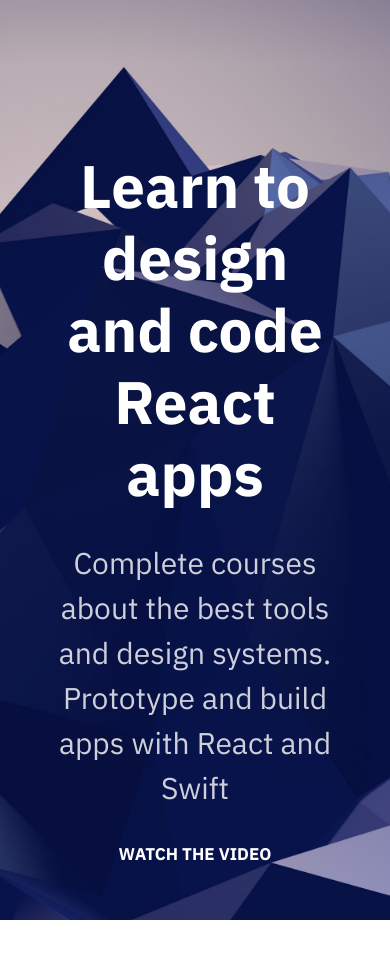
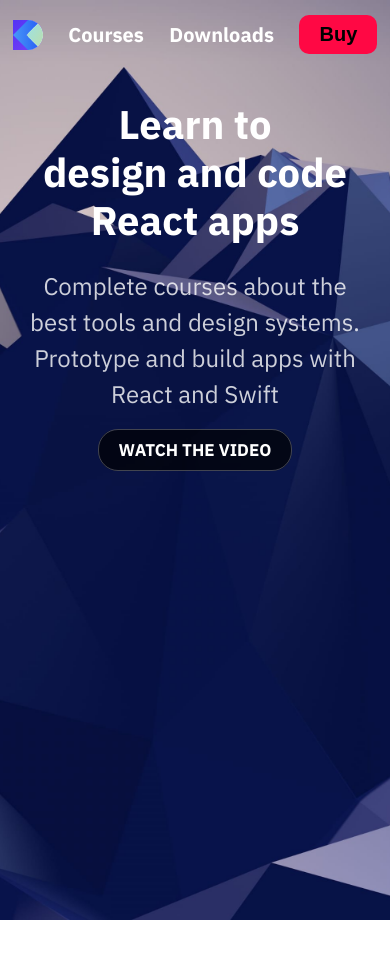
Before and after one commit to bitcreative-studios/react-for-designers, a Gatsby site: page / in a window 390 px wide. After the commit the page ends 920 px from the top, so only its background shows below. Built offline with nearby package versions, Linux system fonts and the light colour scheme; Gatsby itself is replaced by a stand-in of ours.

Commit message:
feat: adds header component and simple responsive design

```diff
--- a/gatsby-config.js
+++ b/gatsby-config.js
@@ -3,6 +3,7 @@
 module.exports = {
   siteMetadata: {
     title: 'react-for-designers',
+    description: 'A really cool site designed by Meng from Design+Code',
   },
   plugins: [],
 }
--- a/package.json
+++ b/package.json
@@ -19,12 +19,14 @@
     "gatsby": "^2.31.1",
     "prettier": "^2.2.1",
     "react": "^16.13.1",
-    "react-dom": "^16.13.1"
+    "react-dom": "^16.13.1",
+    "react-helmet": "^6.1.0"
   },
   "devDependencies": {
     "cz-conventional-changelog": "^3.3.0",
     "dotenv": "^8.2.0",
     "esm": "^3.2.25",
+    "prop-types": "^15.7.2",
     "write": "^2.0.0"
   },
   "config": {
--- /dev/null
+++ b/src/components/Header.css
@@ -0,0 +1,45 @@
+.Header {
+  position: fixed;
+  width: 100%;
+  padding: 50px 0;
+  z-index: 100;
+}
+
+.HeaderGroup {
+  max-width: 800px;
+  margin: 0 auto;
+  display: grid;
+  grid-template-columns: repeat(5, auto);
+  align-items: center;
+  justify-items: center;
+}
+
+.Header a {
+  color: #fff;
+  font-weight: 700;
+}
+
+.Header button {
+  padding: 8px 20px;
+  font-size: 20px;
+  background: #ff0844;
+  border: none;
+  font-weight: 700;
+  border-radius: 10px;
+  outline: none;
+  cursor: pointer;
+}
+
+@media (max-width: 640px) {
+  .Header {
+    padding: 15px 0;
+  }
+
+  .HeaderGroup {
+    grid-template-columns: repeat(4, auto);
+  }
+
+  .Header a:nth-child(4) {
+    display: none;
+  }
+}
--- /dev/null
+++ b/src/components/header.js
@@ -0,0 +1,27 @@
+import React from 'react'
+import { Link } from 'gatsby'
+import logo from '../images/logo-designcode.svg'
+import './Header.css'
+
+const Header = () => {
+  return (
+    <div className="Header">
+      <div className="HeaderGroup">
+        {/** the style property here helps force the img element to align
+          with the other header elements
+         */}
+        <Link to="/" style={{ display: 'inline-flex' }}>
+          <img src={logo} width="30" alt="" />
+        </Link>
+        <Link to="/courses">Courses</Link>
+        <Link to="/courses">Downloads</Link>
+        <Link to="/courses">Workshops</Link>
+        <Link to="/courses">
+          <button>Buy</button>
+        </Link>
+      </div>
+    </div>
+  )
+}
+
+export default Header
--- a/src/layouts/Layout.js
+++ b/src/layouts/Layout.js
@@ -1,8 +1,40 @@
 import React from 'react'
+import { StaticQuery, graphql } from 'gatsby'
+import PropTypes from 'prop-types'
+import Helmet from 'react-helmet'
+
+import Header from '../components/header'
 import './index.css'
 
-const Layout = ({ children }) => {
-  return <>{children}</>
+const Layout = ({ children, data }) => {
+  const renderFunction = data => (
+    <>
+      <Helmet
+        title={data.site.siteMetadata.title}
+        meta={[
+          { name: 'description', content: data.site.siteMetadata.description },
+          { name: 'keywords', content: 'sample, react, design, code' },
+        ]}
+      />
+      <Header />
+      {children}
+    </>
+  )
+  return (
+    <StaticQuery
+      query={graphql`
+        query SiteTitleAndDescriptionQuery {
+          site {
+            siteMetadata {
+              title
+              description
+            }
+          }
+        }
+      `}
+      render={renderFunction}
+    />
+  )
 }
 
 export default Layout
--- a/src/layouts/index.css
+++ b/src/layouts/index.css
@@ -16,11 +16,10 @@
 }
 
 .Hero {
-  background: url('../images/wallpaper3.jpg');
   /* with the design in mind we set an explicit height */
   height: 920px;
+  background: url('../images/wallpaper3.jpg') center center;
   background-size: cover;
-  background-position: center center;
 }
 
 .HeroGroup {
@@ -48,4 +47,22 @@
   font-weight: bold;
   color: #fff;
   text-transform: uppercase;
+  background: rgba(0, 0, 0, 0.7);
+  padding: 9px 20px;
+  border: 1px solid rgba(255, 255, 255, 0.25);
+  border-radius: 20px;
 }
+
+@media (max-width: 640px) {
+  .HeroGroup {
+    padding: 100px 20px;
+  }
+
+  .Hero h1 {
+    font-size: 40px;
+  }
+
+  .Hero p {
+    font-size: 24px;
+  }
+}
--- a/src/pages/index.js
+++ b/src/pages/index.js
@@ -8,7 +8,10 @@
     <Layout>
       <div className="Hero">
         <div className="HeroGroup">
-          <h1>Learn to design and code React apps</h1>
+          <h1>
+            Learn to
+            <br /> design and code React&nbsp;apps
+          </h1>
           <p>
             Complete courses about the best tools and design systems. Prototype
             and build apps with React and Swift
```
Also changed, not shown: 1 other file.
